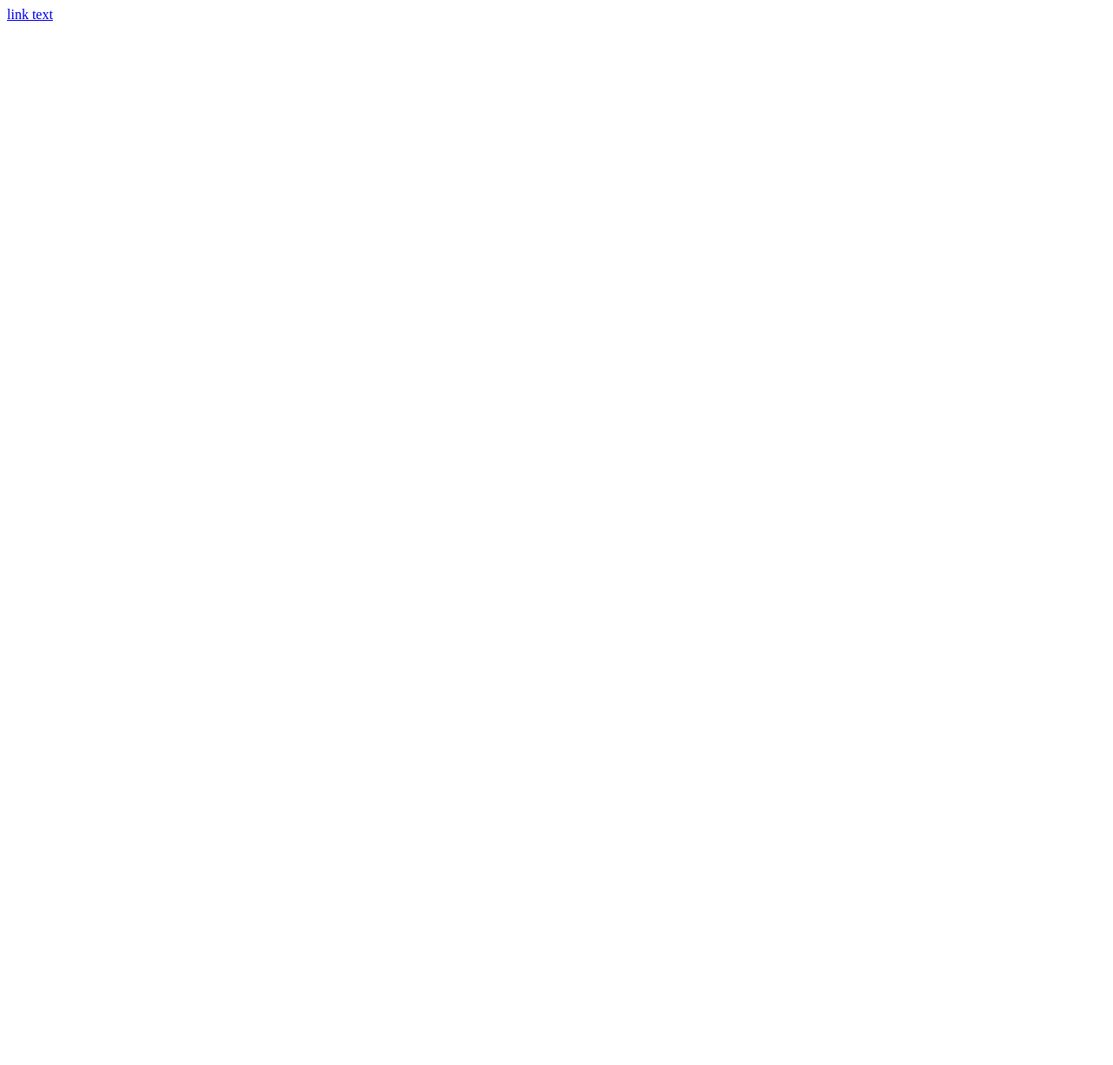
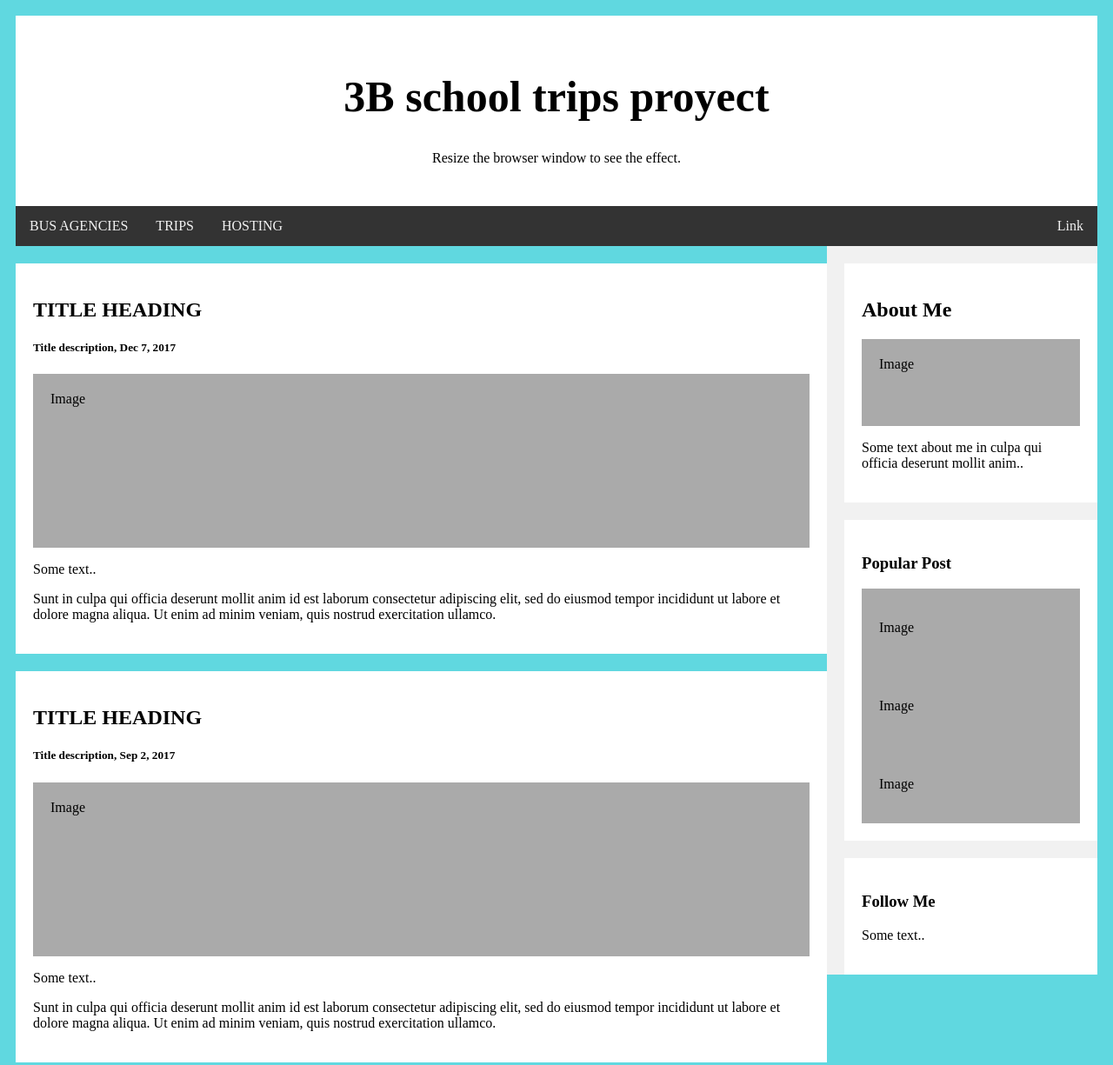
Before and after one commit to Field-Trips-CDIM/Field-Trips-CDIM.github.io, a plain HTML site: page index.html in a window 1280 px wide. Shown: the top 1225 px of the page at 87% size. Before the commit the page ends 800 px from the top, so only its background shows below. Drawn offline with Linux system fonts and the light colour scheme.

Commit message:
Update index.html

```diff
--- a/index.html
+++ b/index.html
@@ -1,6 +1,163 @@
-   <a href="./example.html">link text</a>
+<html>
+<head>
+<style>
+* {
+  box-sizing: border-box;
+}
 
+body {
+  font-family: Times New Roman;
+  padding: 10px;
+  background: #60D8E0;
+}
 
+/* Header/Blog Title */
+.header {
+  padding: 30px;
+  text-align: center;
+  background: white;
+}
+
+.header h1 {
+  font-size: 50px;
+}
+
+/* Style the top navigation bar */
+.topnav {
+  overflow: hidden;
+  background-color: #333;
+}
+
+/* Style the topnav links */
+.topnav a {
+  float: left;
+  display: block;
+  color: #f2f2f2;
+  text-align: center;
+  padding: 14px 16px;
+  text-decoration: none;
+}
+
+/* Change color on hover */
+.topnav a:hover {
+  background-color: #ddd;
+  color: black;
+}
+
+/* Create two unequal columns that floats next to each other */
+/* Left column */
+.leftcolumn {
+  float: left;
+  width: 75%;
+}
+
+/* Right column */
+.rightcolumn {
+  float: left;
+  width: 25%;
+  background-color: #f1f1f1;
+  padding-left: 20px;
+}
+
+/* Fake image */
+.fakeimg {
+  background-color: #aaa;
+  width: 100%;
+  padding: 20px;
+}
+
+/* Add a card effect for articles */
+.card {
+  background-color: white;
+  padding: 20px;
+  margin-top: 20px;
+}
+
+/* Clear floats after the columns */
+.row:after {
+  content: "";
+  display: table;
+  clear: both;
+}
+
+/* Footer */
+.footer {
+  padding: 20px;
+  text-align: center;
+  background: #60D8E0;
+  margin-top: 20px;
+}
+
+/* Responsive layout - when the screen is less than 800px wide, make the two columns stack on top of each other instead of next to each other */
+@media screen and (max-width: 800px) {
+  .leftcolumn, .rightcolumn {
+    width: 100%;
+    padding: 0;
+  }
+}
+
+/* Responsive layout - when the screen is less than 400px wide, make the navigation links stack on top of each other instead of next to each other */
+@media screen and (max-width: 400px) {
+  .topnav a {
+    float: none;
+    width: 100%;
+  }
+}
+</style>
+</head>
+<body>
+
+<div class="header">
+  <h1>3B school trips proyect</h1>
+  <p>Resize the browser window to see the effect.</p>
+</div>
+
+<div class="topnav">
+  <a href="./buses.html">BUS AGENCIES</a>
+  <a href="./trip4.html">TRIPS</a>
+  <a href="#">HOSTING</a>
+  <a href="#" style="float:right">Link</a>
+</div>
+
+<div class="row">
+  <div class="leftcolumn">
+    <div class="card">
+      <h2>TITLE HEADING</h2>
+      <h5>Title description, Dec 7, 2017</h5>
+      <div class="fakeimg" style="height:200px;">Image</div>
+      <p>Some text..</p>
+      <p>Sunt in culpa qui officia deserunt mollit anim id est laborum consectetur adipiscing elit, sed do eiusmod tempor incididunt ut labore et dolore magna aliqua. Ut enim ad minim veniam, quis nostrud exercitation ullamco.</p>
+    </div>
+    <div class="card">
+      <h2>TITLE HEADING</h2>
+      <h5>Title description, Sep 2, 2017</h5>
+      <div class="fakeimg" style="height:200px;">Image</div>
+      <p>Some text..</p>
+      <p>Sunt in culpa qui officia deserunt mollit anim id est laborum consectetur adipiscing elit, sed do eiusmod tempor incididunt ut labore et dolore magna aliqua. Ut enim ad minim veniam, quis nostrud exercitation ullamco.</p>
+    </div>
+  </div>
+  <div class="rightcolumn">
+    <div class="card">
+      <h2>About Me</h2>
+      <div class="fakeimg" style="height:100px;">Image</div>
+      <p>Some text about me in culpa qui officia deserunt mollit anim..</p>
+    </div>
+    <div class="card">
+      <h3>Popular Post</h3>
+      <div class="fakeimg"><p>Image</p></div>
+      <div class="fakeimg"><p>Image</p></div>
+      <div class="fakeimg"><p>Image</p></div>
+    </div>
+    <div class="card">
+      <h3>Follow Me</h3>
+      <p>Some text..</p>
+    </div>
+  </div>
+</div>
+
+<div class="footer">
+  <h2>Footer</h2>
+</div>
 
 </body>
 </html>
```
